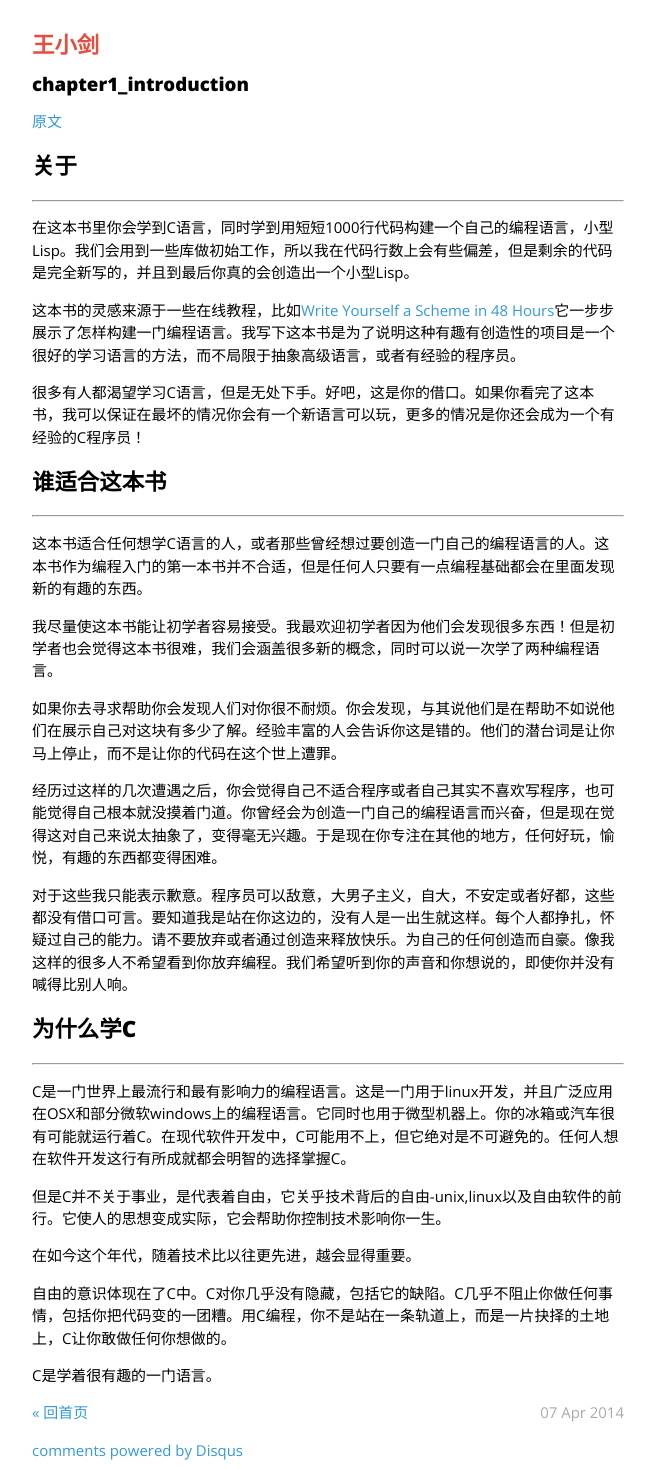
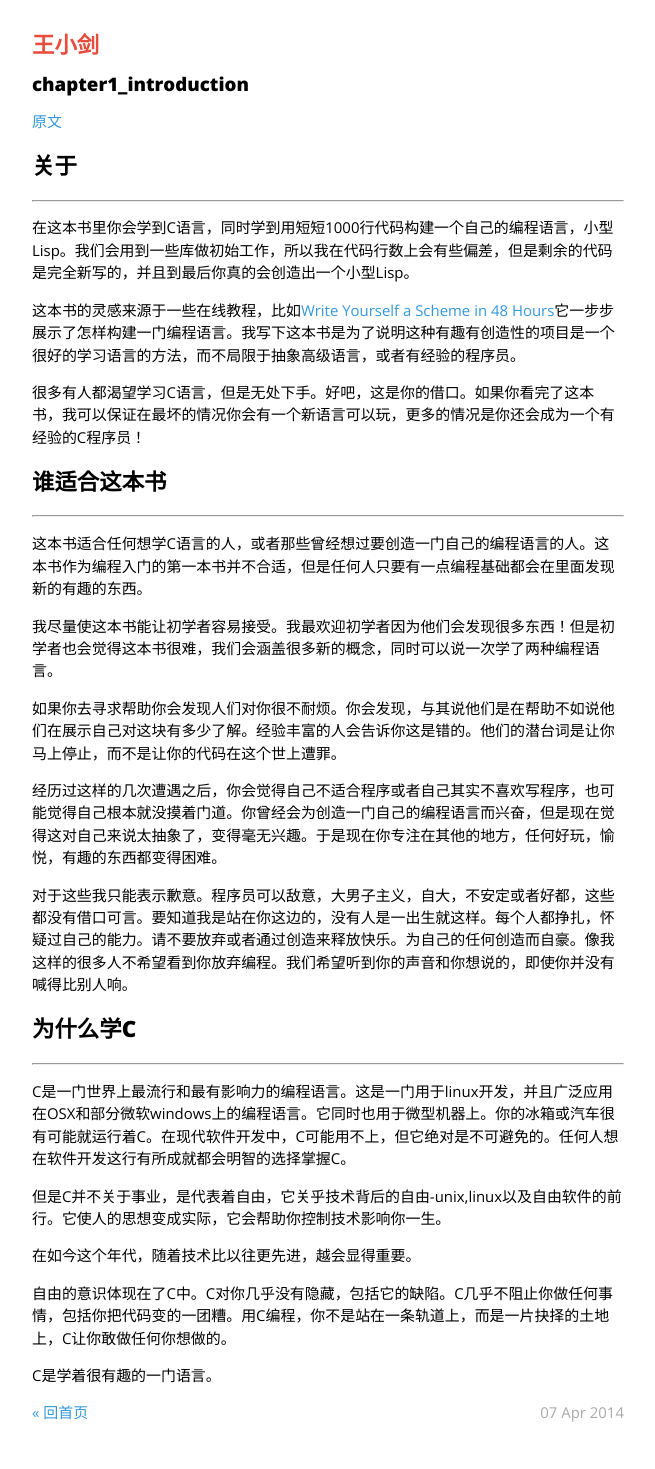
Before and after one commit to hiwjd/hiwjd.github.io, a Jekyll site: the page built from _posts/2014-04-27-chapter1_introduction.markdown, in a window 1280 px wide. Shown: the whole page, without its empty margins (312-967 px from the left). Built offline with Jekyll 4.4.1, drawn with Linux system fonts in a browser that asks for light colours; Markdown is read by kramdown in place of the engine named in the settings; comment, search, counter and statistics services are not loaded; after the commit the page ends 1446 px from its top, so only the background shows below that; part of the change alters nothing that is shown.

Commit message:
Update post.html

```diff
--- a/_layouts/post.html
+++ b/_layouts/post.html
@@ -32,19 +32,3 @@ layout: default
     window.SCS_NO_IFRAME = true;
   })()
 </script>
-
-
-<div id="disqus_thread"></div>
-<script type="text/javascript">
-  /* * * CONFIGURATION VARIABLES: EDIT BEFORE PASTING INTO YOUR WEBPAGE * * */
-  var disqus_shortname = 'hiwjd'; // required: replace example with your forum shortname
-
-  /* * * DON'T EDIT BELOW THIS LINE * * */
-  (function() {
-      var dsq = document.createElement('script'); dsq.type = 'text/javascript'; dsq.async = true;
-      dsq.src = '//' + disqus_shortname + '.disqus.com/embed.js';
-      (document.getElementsByTagName('head')[0] || document.getElementsByTagName('body')[0]).appendChild(dsq);
-  })();
-</script>
-<noscript>Please enable JavaScript to view the <a href="http://disqus.com/?ref_noscript">comments powered by Disqus.</a></noscript>
-<a href="http://disqus.com" class="dsq-brlink">comments powered by <span class="logo-disqus">Disqus</span></a>
```
